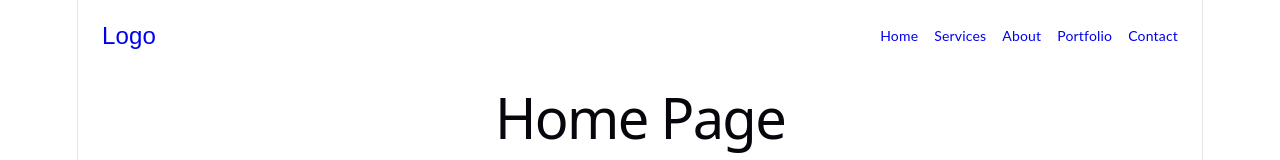
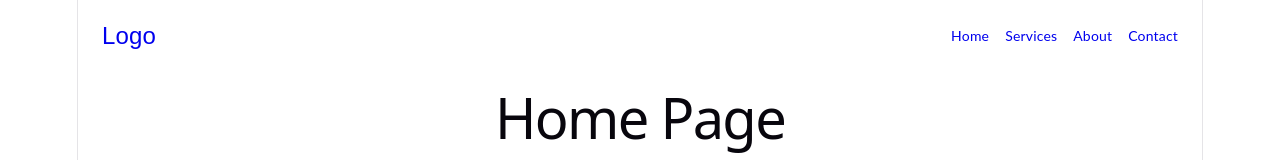
Before and after one commit to hagarniazi/professional-services-react, a React (Vite) app: page / in a window 1280 px wide. Shown: the top 160 px of the page. Built offline with nearby package versions, Linux system fonts and the light colour scheme.

Commit message:
Remove Portfolio page

```diff
--- a/src/App.jsx
+++ b/src/App.jsx
@@ -3,7 +3,6 @@ import { BrowserRouter, Routes, Route } from "react-router-dom";
 import Home from "./pages/Home";
 import About from "./pages/About";
 import Services from "./pages/Services";
-import Portfolio from "./pages/Portfolio";
 import Contact from "./pages/Contact";
 import NotFound from "./pages/NotFound";
 import Navbar from "./components/Navbar";
@@ -18,7 +17,6 @@ function App() {
         <Route path="/" element={<Home />} />
         <Route path="/about" element={<About />} />
         <Route path="/services" element={<Services />} />
-        <Route path="/portfolio" element={<Portfolio />} />
         <Route path="/contact" element={<Contact />} />
         <Route path="*" element={<NotFound />} />
       </Routes>
--- a/src/components/Navbar.jsx
+++ b/src/components/Navbar.jsx
@@ -12,7 +12,6 @@ function Navbar() {
         <Link to="/">Home</Link>
         <Link to="/services">Services</Link>
         <Link to="/about">About</Link>
-        <Link to="/portfolio">Portfolio</Link>
         <Link to="/contact">Contact</Link>
       </div>
 
--- a/src/pages/Portfolio.jsx
+++ /dev/null
@@ -1,5 +0,0 @@
-function Portfolio() {
-  return <h1>Portfolio Page</h1>;
-}
-
-export default Portfolio;
```
